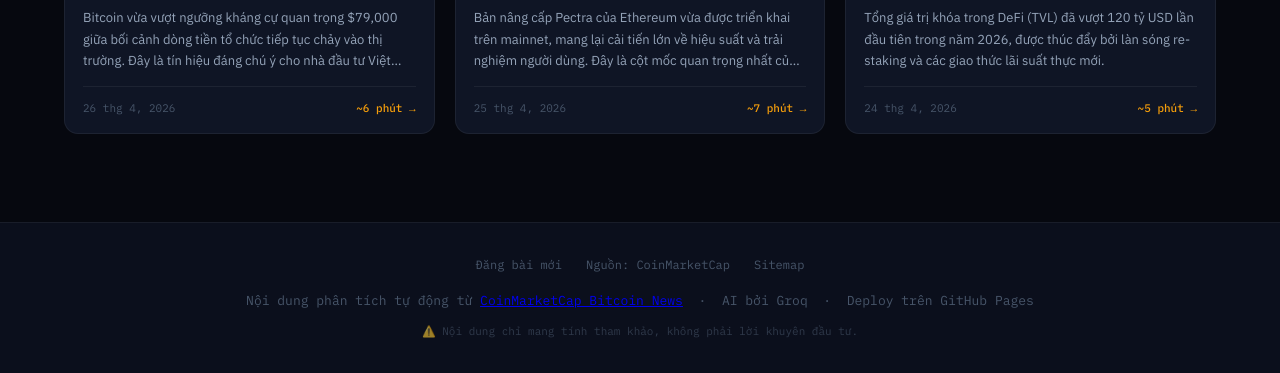
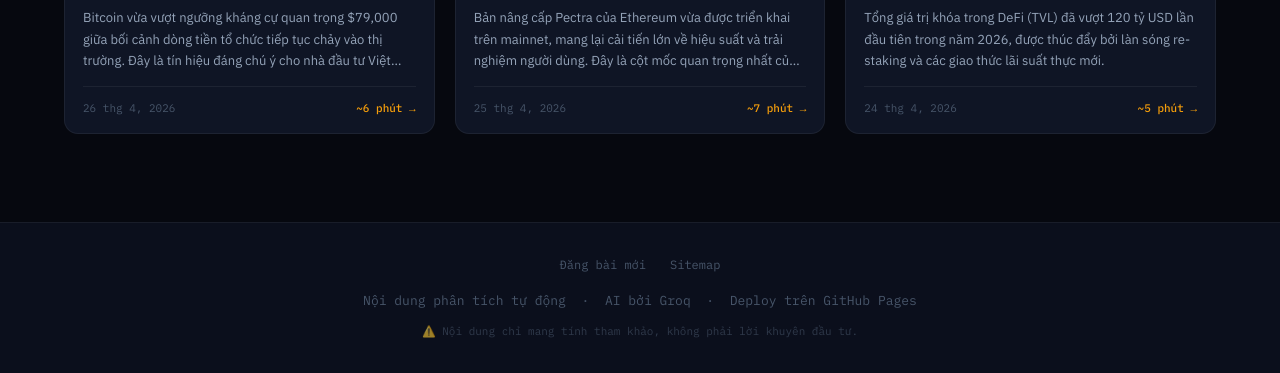
Before and after one commit to codeisfound1/cryptoinsight, a website: page docs/index.html in a window 1280 px wide. Shown: the part 1688-2061 px from the top of the page. Drawn offline with Linux system fonts and the light colour scheme; no server answers.

Commit message:
Add files via upload

```diff
--- a/docs/index.html
+++ b/docs/index.html
@@ -526,12 +526,9 @@
   <div class="footer-inner">
     <nav class="footer-links">
       <a href="#" onclick="openAdmin(); return false;">Đăng bài mới</a>
-      <a href="https://coinmarketcap.com/currencies/bitcoin/#News" target="_blank" rel="noopener">Nguồn: CoinMarketCap</a>
       <a href="sitemap.xml">Sitemap</a>
     </nav>
-    <p>Nội dung phân tích tự động từ <a href="https://coinmarketcap.com/currencies/bitcoin/#News" target="_blank" rel="noopener">CoinMarketCap Bitcoin News</a>
-      &nbsp;·&nbsp; AI bởi Groq &nbsp;·&nbsp; Deploy trên GitHub Pages
-    </p>
+    <p>Nội dung phân tích tự động &nbsp;·&nbsp; AI bởi Groq &nbsp;·&nbsp; Deploy trên GitHub Pages</p>
     <p class="footer-source">⚠️ Nội dung chỉ mang tính tham khảo, không phải lời khuyên đầu tư.</p>
   </div>
 </footer>
@@ -879,7 +876,7 @@ function openPost(id) {
     '<div class="modal-content">'+(post.content||'<p>Đang tải...</p>')+'</div>' +
     '</div>' +
     '<div class="modal-footer">' +
-    '<a class="source-link" href="'+escAttr(post.sourceUrl||'https://coinmarketcap.com/currencies/bitcoin/#News')+'" target="_blank" rel="noopener">🔗 '+esc(post.sourceTitle||'CoinMarketCap')+'</a>' +
+    '<span class="source-link">📰 '+esc(post.sourceTitle||'Tổng hợp tin tức')+'</span>' +
     '<div class="modal-footer-actions">' +
     '<button class="btn-share" onclick="sharePost(\''+escAttr(post.id)+'\')">🔗 Chia sẻ</button>' +
     '<button class="btn-close" onclick="closePostModal()">✕ Đóng</button>' +
```
